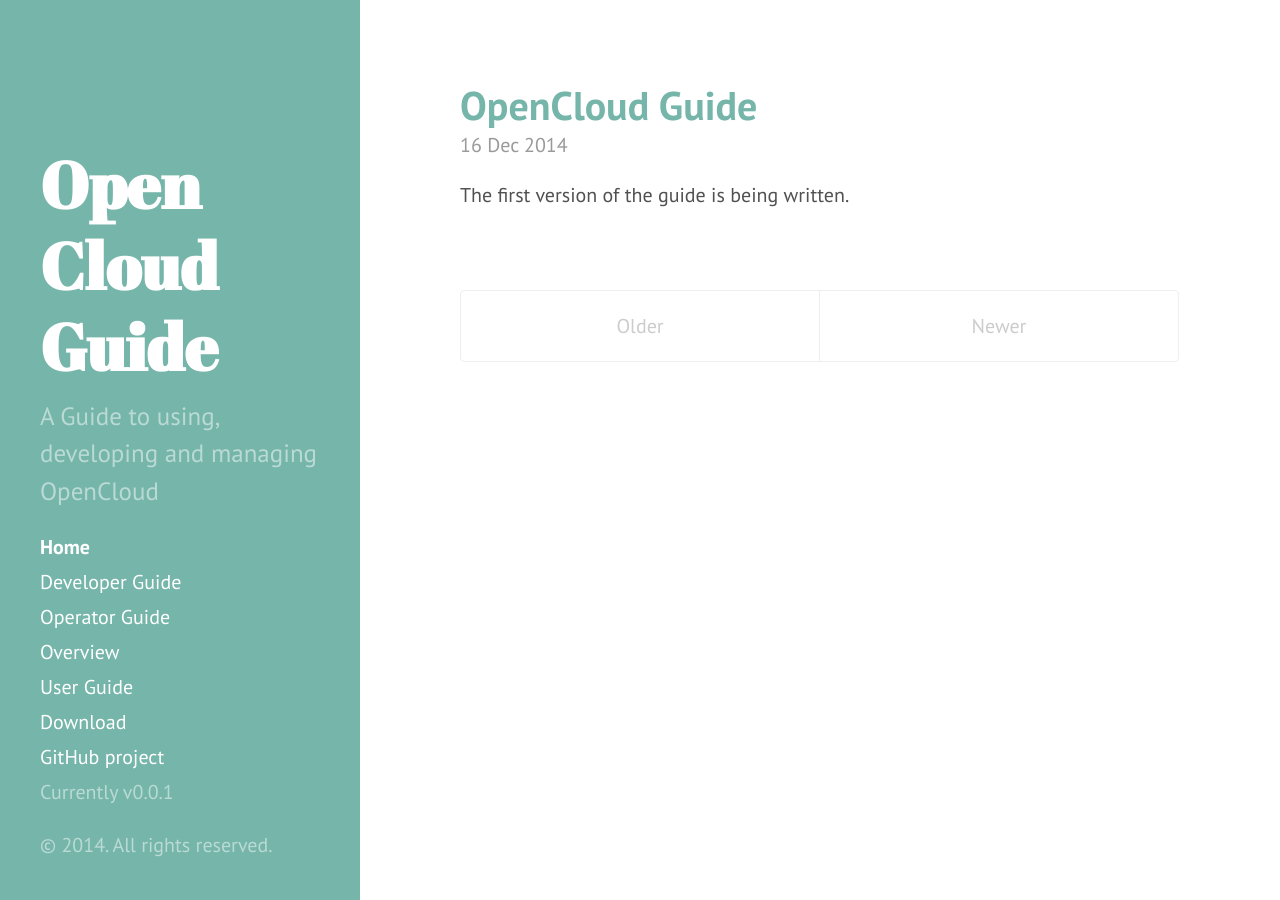
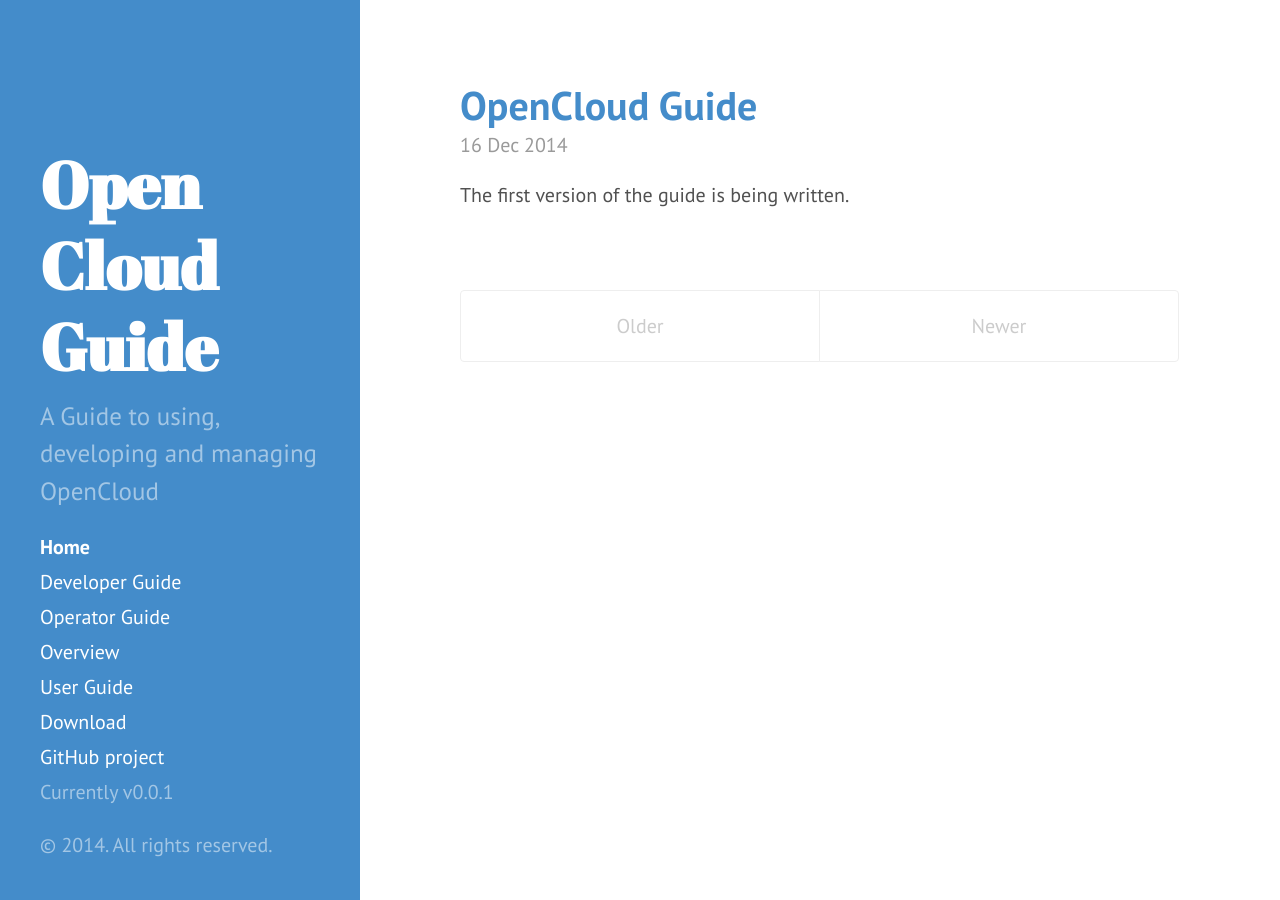
Before and after one commit to open-cloud/open-cloud.github.io.old, a Jekyll site: the page built from index.html, in a window 1280 px wide. Built offline with Jekyll 4.4.1, drawn with Linux system fonts in a browser that asks for light colours; Markdown is read by kramdown in place of the engine named in the settings; the list of posts is cut into pages by our own code.

Commit message:
possibly adding opencloud theme

```diff
--- a/_layouts/default.html
+++ b/_layouts/default.html
@@ -3,7 +3,7 @@
 
   {% include head.html %}
 
-  <body class="theme-base-0c">
+  <body class="theme-base-opencloud">
 
     {% include sidebar.html %}
 
--- a/public/css/hyde.css
+++ b/public/css/hyde.css
@@ -248,3 +248,12 @@
 .theme-base-0f .related-posts li a:hover {
   color: #8f5536;
 }
+
+/* OpenCloud */
+.theme-base-opencloud .sidebar {
+  background-color: #448CCA;
+}
+.theme-base-opencloud .content a,
+.theme-base-opencloud .related-posts li a:hover {
+  color: #448CCA;
+}
```
